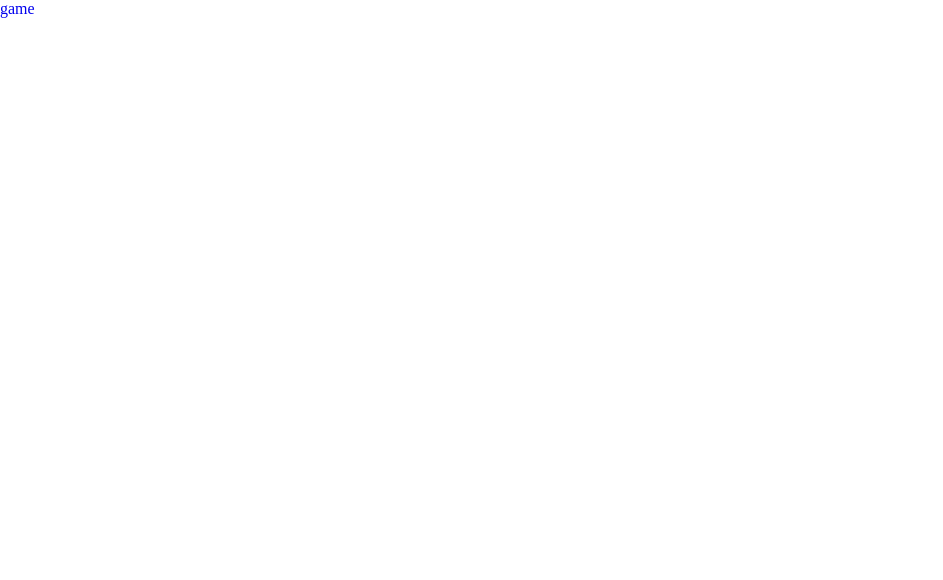
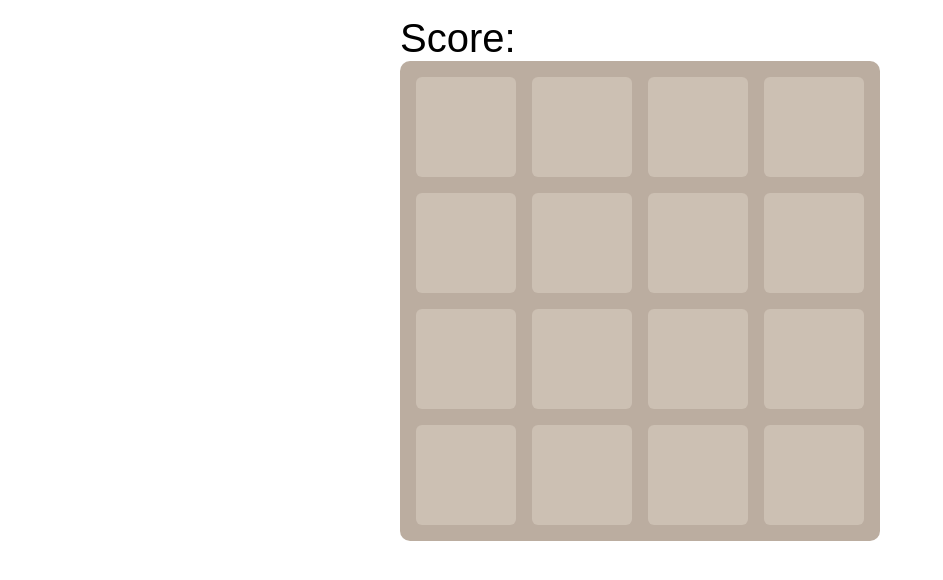
Before and after one commit to YcodeMan/game, a plain HTML site: page index.html in a window 1280 px wide. Shown: the whole page, without its empty margins (0-943 px from the left). Drawn offline with Linux system fonts and the light colour scheme; files that its build step writes are made by us from their sources.

Commit message:
set index page

```diff
--- a/index.html
+++ b/index.html
@@ -2,17 +2,65 @@
 <html>
 	<head>
 		<meta charset="UTF-8"/>
-		<title></title>
-		<link type="text/css" rel="stylesheet" href="base/base.css" />
+		<title>2048</title>
+		<link rel="stylesheet" type="text/css" href="assets/css/2048.css">
 	</head>
 	<body>
-		<header>
-			<nav>
-				<ul>
-					<li><a href="2048/html/2048.html">game</a></li>
+		<p>Score:<span id="score"></span></p>
+		<div id="gridPanel">
+		<!--- 背景框 --->
+		<!---- 第一行  ---->
+			<div id="g00" class="grid"></div>
+			<div id="g01" class="grid"></div>
+			<div id="g02" class="grid"></div>
+			<div id="g03" class="grid"></div>
 
-				</ul>
-			</nav>
-		</header>
+		<!---- 第二行  ---->
+			<div id="g10" class="grid"></div>
+			<div id="g11" class="grid"></div>
+			<div id="g12" class="grid"></div>
+			<div id="g13" class="grid"></div>
+		<!---- 第三行  ---->
+			<div id="g20" class="grid"></div>
+			<div id="g21" class="grid"></div>
+			<div id="g22" class="grid"></div>
+			<div id="g23" class="grid"></div>
+		<!---- 第四行  ---->
+			<div id="g30" class="grid"></div>
+			<div id="g30" class="grid"></div>
+			<div id="g30" class="grid"></div>
+			<div id="g30" class="grid"></div>
+
+		<!---后背景色，显示数字---->
+		<!-----第一行----->
+			<div id="c00" class="cell"></div>
+			<div id="c01" class="cell"></div>
+			<div id="c02" class="cell"></div>
+			<div id="c03" class="cell"></div>
+		<!-----第二行----->
+			<div id="c10" class="cell"></div>
+			<div id="c11" class="cell"></div>
+			<div id="c12" class="cell"></div>
+			<div id="c13" class="cell"></div>
+		<!-----第三行----->
+			<div id="c20" class="cell"></div>
+			<div id="c21" class="cell"></div>
+			<div id="c22" class="cell"></div>
+			<div id="c23" class="cell"></div>
+		<!-----第四行----->
+			<div id="c30" class="cell"></div>
+			<div id="c31" class="cell"></div>
+			<div id="c32" class="cell"></div>
+			<div id="c33" class="cell"></div>
+		</div>
+		<div id="gameOver"><!--同时包含前景和背景的容器-->
+		<div><!--半透明灰色背景--></div>
+			<p><!--居中小窗口-->
+				Game Over!<br>
+				Score:<span id="finalScore"></span><br>
+				<a class="button" onclick="game.start()">Try again!</a>
+			</p>
+		</div>
+		<script type="text/javascript" src="assets/js/2048.js"></script>
 	</body>
 </html>
```
